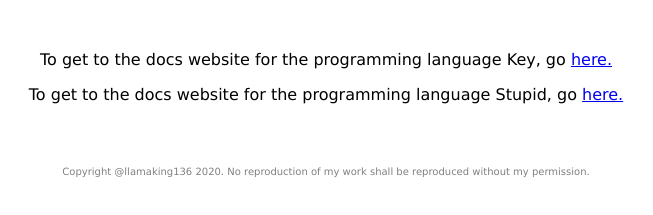
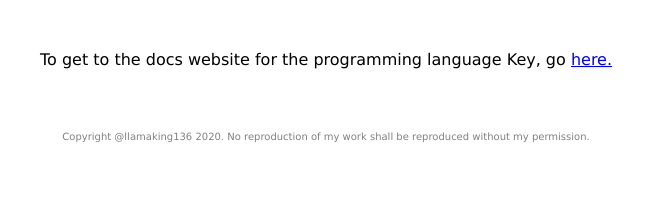
Before and after one commit to llamaking136/llamaking136.github.io, a plain HTML site: page index.html in a window 1280 px wide. Shown: the part 105-320 px from the top of the page, without its empty margins (314-967 px from the left). Drawn offline with Linux system fonts and the light colour scheme.

Commit message:
Update index.html

```diff
--- a/index.html
+++ b/index.html
@@ -12,7 +12,6 @@
         <h3 style="text-align:center">A person you probably have never heard of</h3>
         <br>
         <p style="text-align:center">To get to the docs website for the programming language Key, go <a href="https://llamaking136.github.io/key">here.</a></p>
-        <p style="text-align:center">To get to the docs website for the programming language Stupid, go <a href="https://llamaking136.github.io/stupid">here.</a></p>
         <br><br>
         <footer>
             <p style="text-align:center;color:grey;font-size:10px">Copyright @llamaking136 2020. No reproduction of my work shall be reproduced without my permission.</p>
```
